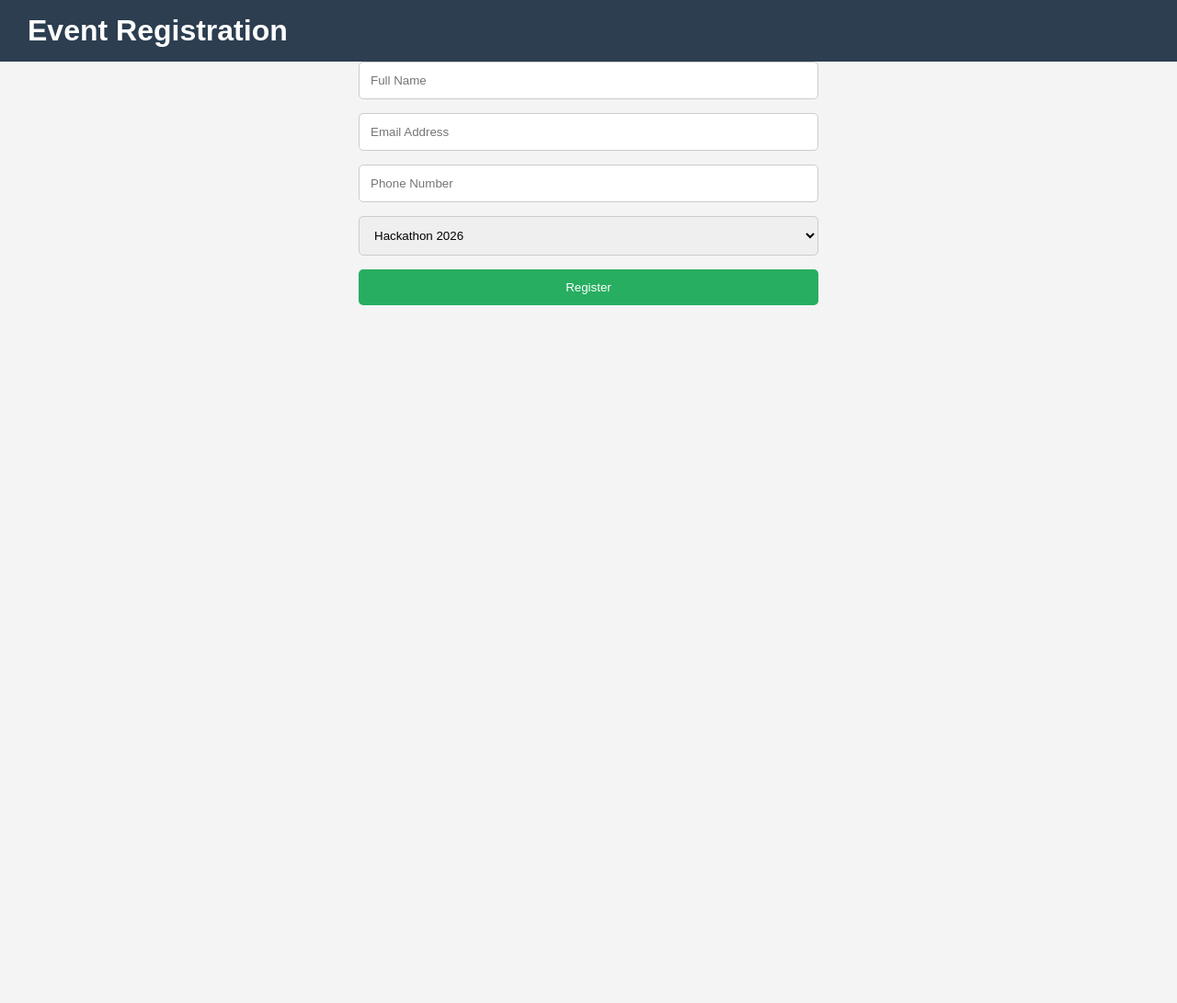
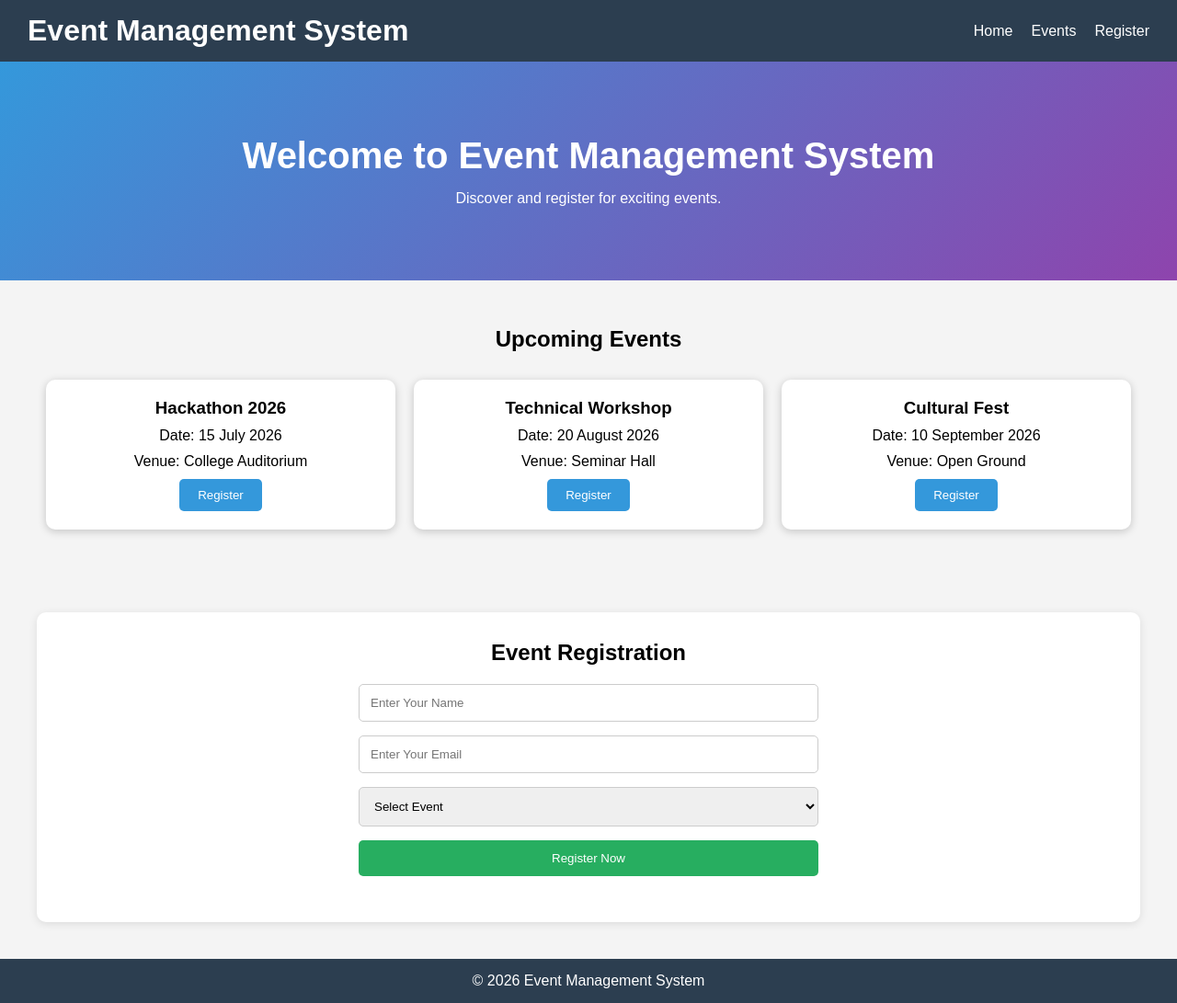
Before and after one commit to satyapavani470-rgb/Event-management-system-, a plain HTML site: page Index.html in a window 1280 px wide. Shown: the whole page at 92% size. Before the commit the page ends 800 px from the top, so only its background shows below. Drawn offline with Linux system fonts and the light colour scheme.

Commit message:
Update Index.html

```diff
--- a/Index.html
+++ b/Index.html
@@ -3,38 +3,101 @@
 <head>
     <meta charset="UTF-8">
     <meta name="viewport" content="width=device-width, initial-scale=1.0">
-    <title>Register</title>
+    <title>Event Management System</title>
     <link rel="stylesheet" href="style.css">
 </head>
 <body>
 
     <header>
-    <h1>Event Registration</h1>
+        <h1>Event Management System</h1>
+        <nav>
+            <ul>
+                <li><a href="#home">Home</a></li>
+                <li><a href="#events">Events</a></li>
+                <li><a href="#register">Register</a></li>
+            </ul>
+        </nav>
     </header>
 
-<div class="form-container">
+    <section id="home" class="hero">
+        <h2>Welcome to Event Management System</h2>
+        <p>Discover and register for exciting events.</p>
+    </section>
+
+    <section id="events" class="events">
+        <h2>Upcoming Events</h2>
+
+        <div class="event-container">
+
+            <div class="event-card">
+                <h3>Hackathon 2026</h3>
+                <p>Date: 15 July 2026</p>
+                <p>Venue: College Auditorium</p>
+                <button onclick="selectEvent('Hackathon 2026')">
+                    Register
+                </button>
+            </div>
+
+            <div class="event-card">
+                <h3>Technical Workshop</h3>
+                <p>Date: 20 August 2026</p>
+                <p>Venue: Seminar Hall</p>
+                <button onclick="selectEvent('Technical Workshop')">
+                    Register
+                </button>
+            </div>
+
+            <div class="event-card">
+                <h3>Cultural Fest</h3>
+                <p>Date: 10 September 2026</p>
+                <p>Venue: Open Ground</p>
+                <button onclick="selectEvent('Cultural Fest')">
+                    Register
+                </button>
+            </div>
+
+        </div>
+    </section>
+
+    <section id="register" class="register-section">
+        <h2>Event Registration</h2>
 
         <form id="registrationForm">
 
-        <input type="text" id="name" placeholder="Full Name" required>
+            <input
+                type="text"
+                id="name"
+                placeholder="Enter Your Name"
+                required
+            >
 
-        <input type="email" id="email" placeholder="Email Address" required>
+            <input
+                type="email"
+                id="email"
+                placeholder="Enter Your Email"
+                required
+            >
 
-        <input type="tel" id="phone" placeholder="Phone Number" required>
-
-        <select id="event">
+            <select id="eventName" required>
+                <option value="">Select Event</option>
                 <option>Hackathon 2026</option>
                 <option>Technical Workshop</option>
                 <option>Cultural Fest</option>
             </select>
 
-        <button type="submit">Register</button>
+            <button type="submit">
+                Register Now
+            </button>
 
         </form>
 
-    <h3 id="success"></h3>
+        <div id="message"></div>
 
-</div>
+    </section>
+
+    <footer>
+        <p>© 2026 Event Management System</p>
+    </footer>
 
     <script src="script.js"></script>
 
```
Lines whose indentation alone changed are shown as unchanged.
